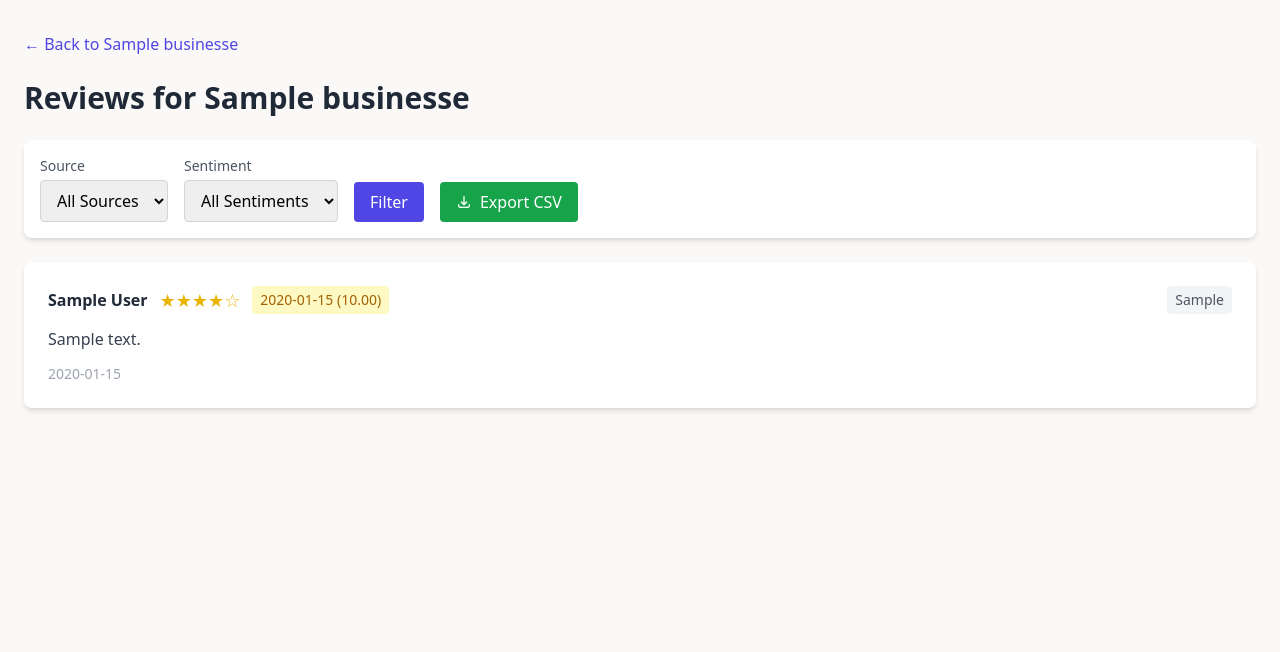
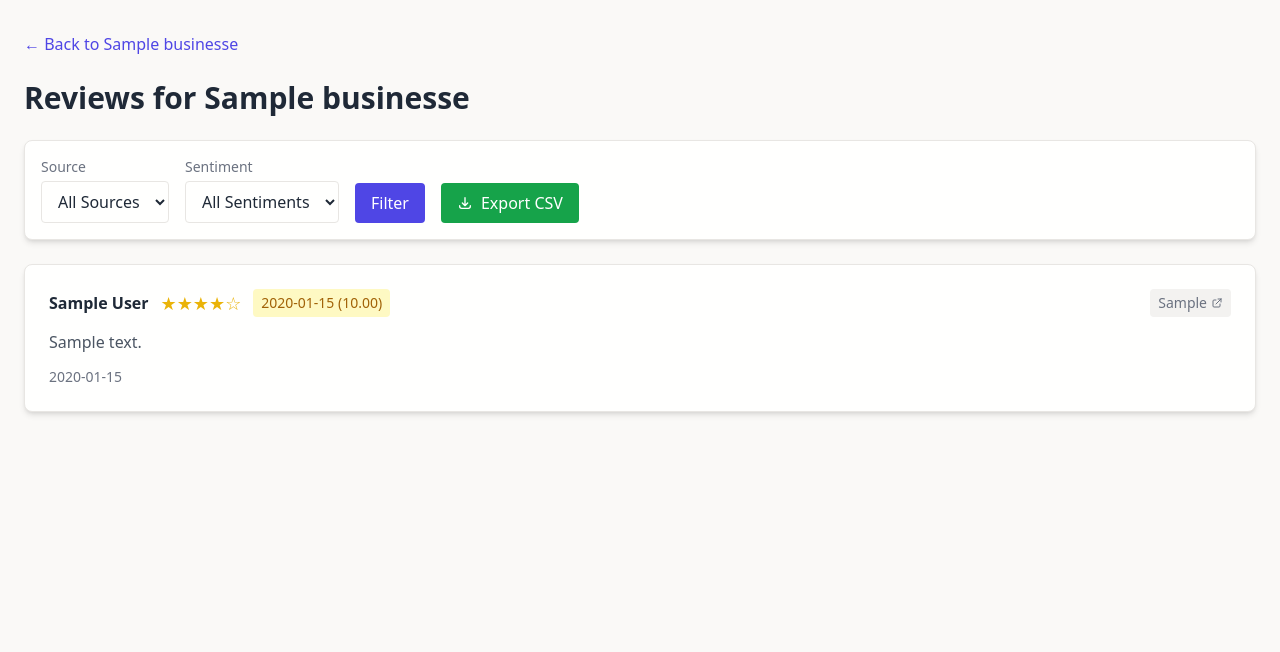
Before and after one commit to jonmartin721/review-hound, a Flask app: page /business/1/reviews in a window 1280 px wide. Shown: the part 69-721 px from the top of the page. Run offline with Flask 3, Linux system fonts and the light colour scheme; tables that the repository leaves empty hold one stand-in row (values such as "Sample post"); some libraries are stand-ins or nearby versions.

Commit message:
Store review URLs so users can jump to source
Each scraper now captures a URL for the review where possible.
TrustPilot has direct review links, BBB/Yelp use anchors or
query params to highlight the specific review. Google just
links to the reviews page (no individual URLs available).

Note: existing reviews won't have URLs until re-scraped.
New db column: ALTER TABLE reviews ADD COLUMN review_url VARCHAR(500);

```diff
--- a/reviewhound/models.py
+++ b/reviewhound/models.py
@@ -42,6 +42,7 @@
     business_id = Column(Integer, ForeignKey("businesses.id"), nullable=False)
     source = Column(String(50), nullable=False)
     external_id = Column(String(255), nullable=False)
+    review_url = Column(String(500))
     author_name = Column(String(255))
     rating = Column(Float)
     text = Column(Text)
--- a/reviewhound/scrapers/google_places.py
+++ b/reviewhound/scrapers/google_places.py
@@ -27,6 +27,7 @@
         Returns:
             List of review dicts
         """
+        self._current_place_id = place_id  # Store for URL construction
         url = f"{self.BASE_URL}/details/json"
         params = {
             "place_id": place_id,
@@ -60,8 +61,13 @@
             except (ValueError, OSError):
                 pass
 
+        # Google doesn't provide individual review URLs, link to reviews page
+        place_id = getattr(self, '_current_place_id', None)
+        review_url = f"https://search.google.com/local/reviews?placeid={place_id}" if place_id else None
+
         return {
             "external_id": f"google_{data.get('time', '')}_{hash(data.get('author_name', ''))}",
+            "review_url": review_url,
             "author_name": data.get("author_name", "Anonymous"),
             "rating": float(data.get("rating", 0)) if data.get("rating") else None,
             "text": data.get("text", ""),
--- a/reviewhound/scrapers/trustpilot.py
+++ b/reviewhound/scrapers/trustpilot.py
@@ -109,6 +109,7 @@
 
         return {
             "external_id": str(review_id),
+            "review_url": f"https://www.trustpilot.com/reviews/{review_id}",
             "author_name": author_name,
             "rating": rating,
             "text": text,
@@ -180,6 +181,7 @@
 
         return {
             "external_id": str(review_id),
+            "review_url": f"https://www.trustpilot.com/reviews/{review_id}",
             "author_name": author_name,
             "rating": rating,
             "text": text,
@@ -216,6 +218,7 @@
 
         return {
             "external_id": review_id,
+            "review_url": f"https://www.trustpilot.com/reviews/{review_id}",
             "author_name": author_name,
             "rating": rating,
             "text": text,
--- a/reviewhound/scrapers/yelp.py
+++ b/reviewhound/scrapers/yelp.py
@@ -14,6 +14,7 @@
     def scrape(self, url: str) -> list[dict]:
         reviews = []
         base_url = url.split("?")[0]
+        self._current_base_url = base_url  # Store for URL construction
 
         for page in range(Config.MAX_PAGES_PER_SOURCE):
             page_url = base_url if page == 0 else f"{base_url}?start={page * 10}"
@@ -66,8 +67,13 @@
             date_text = date_elem.get_text(strip=True)
             review_date = self._parse_date(date_text)
 
+        # Yelp review URL with hrid parameter to highlight specific review
+        base_url = getattr(self, '_current_base_url', None)
+        review_url = f"{base_url}?hrid={review_id}" if base_url and review_id else None
+
         return {
             "external_id": review_id,
+            "review_url": review_url,
             "author_name": author_name,
             "rating": rating,
             "text": text,
--- a/reviewhound/web/templates/reviews.html
+++ b/reviewhound/web/templates/reviews.html
@@ -4,25 +4,25 @@
 
 {% block content %}
 <div class="mb-6">
-    <a href="{{ url_for('main.business_detail', business_id=business.id) }}" class="text-indigo-600 hover:text-indigo-800">← Back to {{ business.name }}</a>
+    <a href="{{ url_for('main.business_detail', business_id=business.id) }}" class="text-indigo-600 dark:text-indigo-400 hover:text-indigo-800 dark:hover:text-indigo-300">← Back to {{ business.name }}</a>
 </div>
 
-<h1 class="text-3xl font-bold text-gray-800 mb-6">Reviews for {{ business.name }}</h1>
+<h1 class="text-3xl font-bold text-[var(--text-primary)] mb-6">Reviews for {{ business.name }}</h1>
 
 <!-- Filters -->
-<div class="bg-white rounded-lg shadow-md p-4 mb-6">
+<div class="bg-[var(--bg-surface)] rounded-lg shadow-md border border-[var(--border)] p-4 mb-6">
     <form method="GET" class="flex flex-wrap gap-4 items-end">
         <div>
-            <label class="block text-sm text-gray-600 mb-1">Source</label>
-            <select name="source" id="filterSource" class="border rounded px-3 py-2">
+            <label class="block text-sm text-[var(--text-muted)] mb-1">Source</label>
+            <select name="source" id="filterSource" class="border border-[var(--border)] bg-[var(--bg-surface)] text-[var(--text-primary)] rounded px-3 py-2">
                 <option value="">All Sources</option>
                 <option value="trustpilot" {{ 'selected' if request.args.get('source') == 'trustpilot' }}>TrustPilot</option>
                 <option value="bbb" {{ 'selected' if request.args.get('source') == 'bbb' }}>BBB</option>
             </select>
         </div>
         <div>
-            <label class="block text-sm text-gray-600 mb-1">Sentiment</label>
-            <select name="sentiment" id="filterSentiment" class="border rounded px-3 py-2">
+            <label class="block text-sm text-[var(--text-muted)] mb-1">Sentiment</label>
+            <select name="sentiment" id="filterSentiment" class="border border-[var(--border)] bg-[var(--bg-surface)] text-[var(--text-primary)] rounded px-3 py-2">
                 <option value="">All Sentiments</option>
                 <option value="positive" {{ 'selected' if request.args.get('sentiment') == 'positive' }}>Positive</option>
                 <option value="neutral" {{ 'selected' if request.args.get('sentiment') == 'neutral' }}>Neutral</option>
@@ -53,23 +53,33 @@
 <!-- Reviews List -->
 <div class="space-y-4">
     {% for r in reviews %}
-    <div class="bg-white rounded-lg shadow-md p-6">
+    <div class="bg-[var(--bg-surface)] rounded-lg shadow-md border border-[var(--border)] p-6">
         <div class="flex justify-between items-start mb-3">
             <div class="flex items-center space-x-3">
-                <span class="font-semibold text-gray-800">{{ r.author_name or 'Anonymous' }}</span>
+                <span class="font-semibold text-[var(--text-primary)]">{{ r.author_name or 'Anonymous' }}</span>
                 <span class="text-yellow-500 text-lg">{{ '★' * (r.rating|int) }}{{ '☆' * (5 - r.rating|int) if r.rating else '' }}</span>
-                <span class="px-2 py-1 text-sm rounded {% if r.sentiment_label == 'positive' %}bg-green-100 text-green-700{% elif r.sentiment_label == 'negative' %}bg-red-100 text-red-700{% else %}bg-yellow-100 text-yellow-700{% endif %}">
+                <span class="px-2 py-1 text-sm rounded {% if r.sentiment_label == 'positive' %}bg-green-100 dark:bg-green-900/30 text-green-700 dark:text-green-400{% elif r.sentiment_label == 'negative' %}bg-red-100 dark:bg-red-900/30 text-red-700 dark:text-red-400{% else %}bg-yellow-100 dark:bg-yellow-900/30 text-yellow-700 dark:text-yellow-400{% endif %}">
                     {{ r.sentiment_label or 'neutral' }} ({{ "%.2f"|format(r.sentiment_score) if r.sentiment_score else '0.00' }})
                 </span>
             </div>
-            <span class="px-2 py-1 bg-gray-100 text-gray-600 rounded text-sm">{{ r.source }}</span>
+            {% if r.review_url %}
+            <a href="{{ r.review_url }}" target="_blank" rel="noopener noreferrer"
+               class="px-2 py-1 bg-[var(--bg-muted)] text-[var(--text-muted)] rounded text-sm hover:bg-[var(--border)] hover:text-[var(--text-secondary)] transition inline-flex items-center gap-1">
+                {{ r.source }}
+                <svg class="w-3 h-3" fill="none" stroke="currentColor" viewBox="0 0 24 24">
+                    <path stroke-linecap="round" stroke-linejoin="round" stroke-width="2" d="M10 6H6a2 2 0 00-2 2v10a2 2 0 002 2h10a2 2 0 002-2v-4M14 4h6m0 0v6m0-6L10 14"/>
+                </svg>
+            </a>
+            {% else %}
+            <span class="px-2 py-1 bg-[var(--bg-muted)] text-[var(--text-muted)] rounded text-sm">{{ r.source }}</span>
+            {% endif %}
         </div>
-        <p class="text-gray-700 leading-relaxed">{{ r.text or 'No review text' }}</p>
-        <p class="text-sm text-gray-400 mt-3">{{ r.review_date or r.scraped_at.strftime('%Y-%m-%d') }}</p>
+        <p class="text-[var(--text-secondary)] leading-relaxed">{{ r.text or 'No review text' }}</p>
+        <p class="text-sm text-[var(--text-muted)] mt-3">{{ r.review_date or r.scraped_at.strftime('%Y-%m-%d') }}</p>
     </div>
     {% else %}
-    <div class="bg-white rounded-lg shadow-md p-8 text-center">
-        <p class="text-gray-500">No reviews found matching your filters.</p>
+    <div class="bg-[var(--bg-surface)] rounded-lg shadow-md border border-[var(--border)] p-8 text-center">
+        <p class="text-[var(--text-muted)]">No reviews found matching your filters.</p>
     </div>
     {% endfor %}
 </div>
@@ -79,7 +89,7 @@
 <div class="flex justify-center space-x-2 mt-6">
     {% for p in range(1, total_pages + 1) %}
     <a href="?page={{ p }}&source={{ request.args.get('source', '') }}&sentiment={{ request.args.get('sentiment', '') }}"
-       class="px-3 py-1 rounded {{ 'bg-indigo-600 text-white' if p == page else 'bg-gray-200 text-gray-700 hover:bg-gray-300' }}">
+       class="px-3 py-1 rounded {{ 'bg-indigo-600 text-white' if p == page else 'bg-[var(--bg-muted)] text-[var(--text-secondary)] hover:bg-[var(--border)]' }}">
         {{ p }}
     </a>
     {% endfor %}
```
Also changed, not shown: reviewhound/scrapers/bbb.py (+25 -0 lines), reviewhound/scrapers/yelp_api.py (+10 -0 lines).
